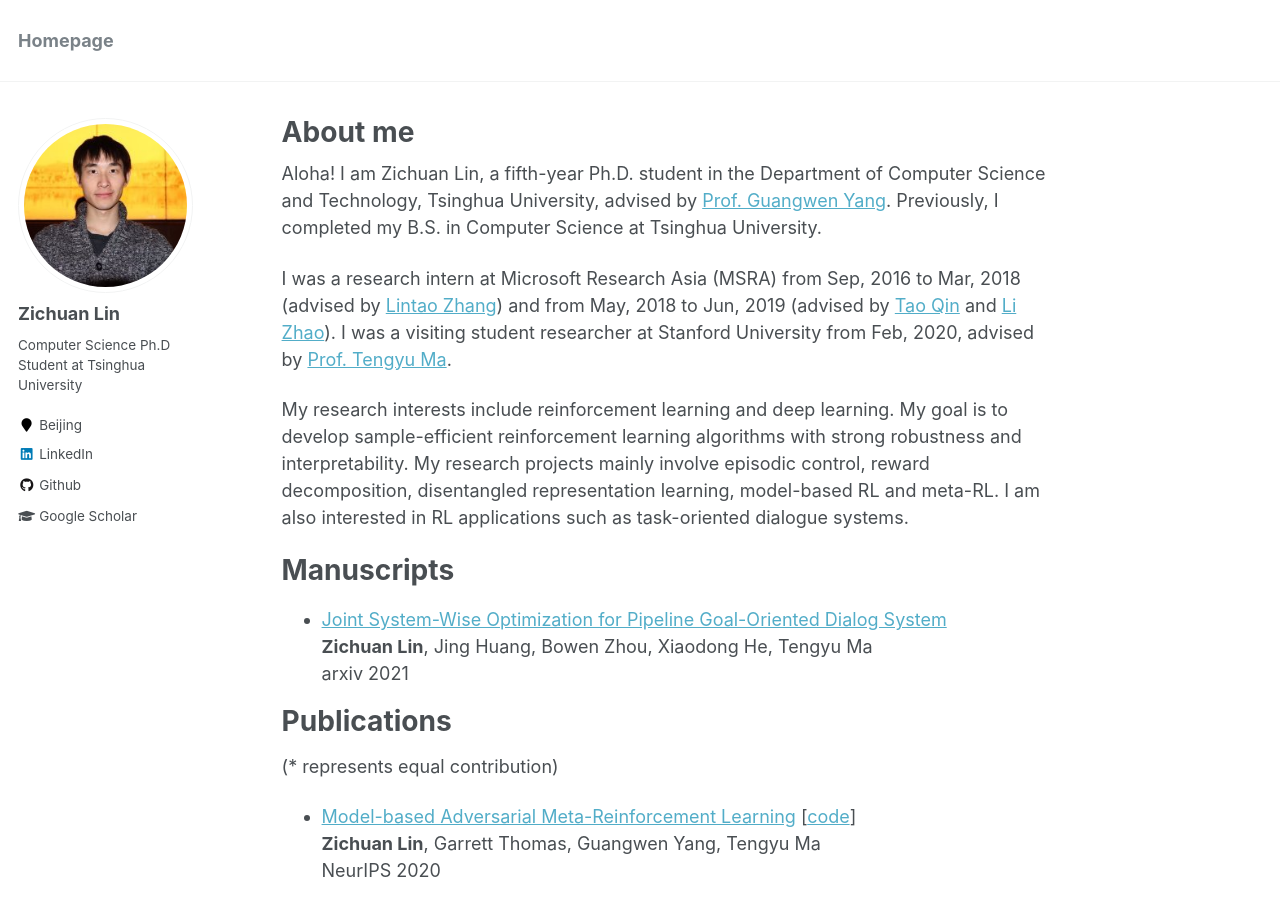
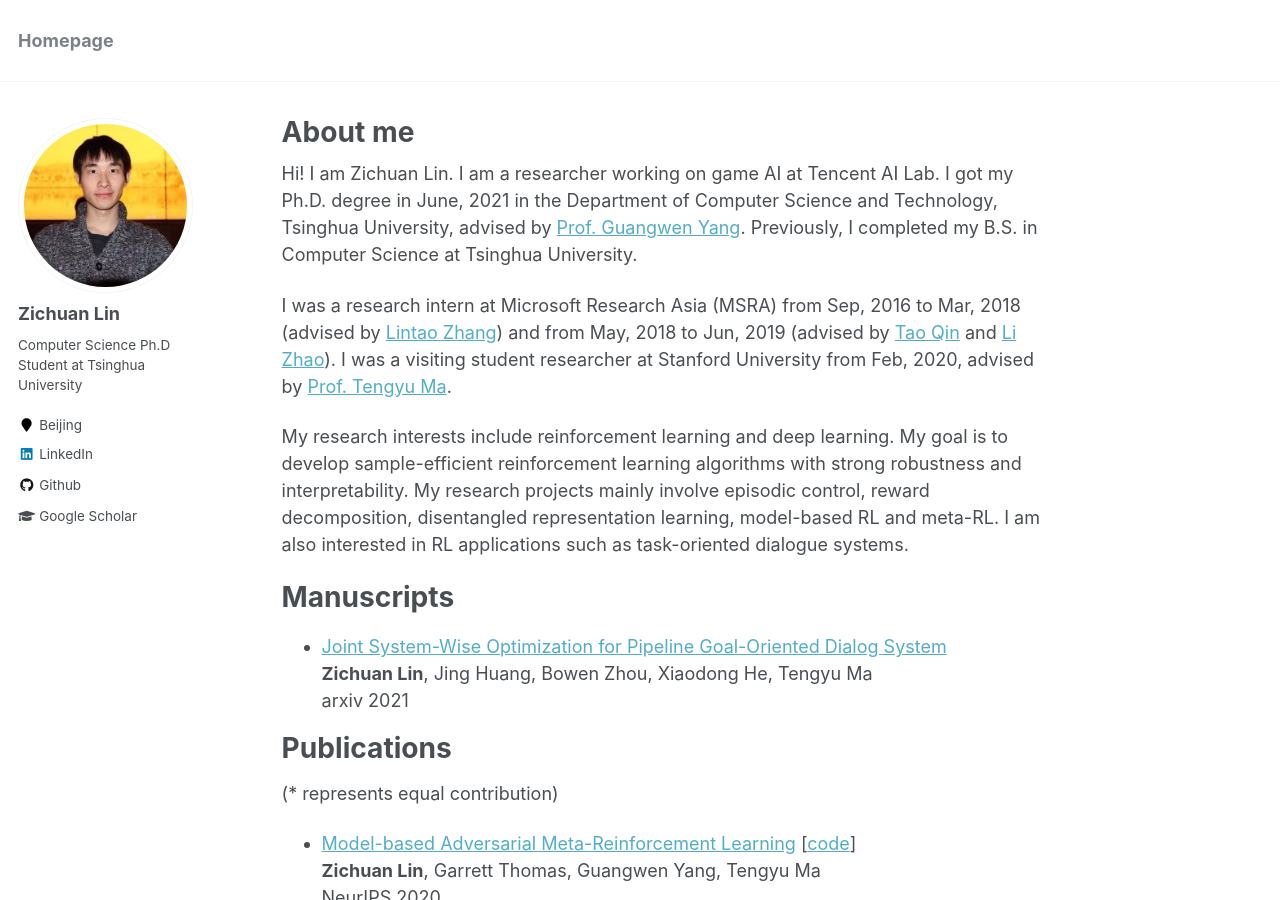
Before and after one commit to LinZichuan/linzichuan.github.io, a Jekyll site: the page built from _pages/about.md, in a window 1280 px wide and 900 px high. Built offline with Jekyll 4.4.1, drawn with Linux system fonts in a browser that asks for light colours; formulas are drawn with MathJax 3.

Commit message:
Update about.md

```diff
--- a/_pages/about.md
+++ b/_pages/about.md
@@ -8,7 +8,7 @@ redirect_from:
   - /about.html
 ---
 
-Aloha! I am Zichuan Lin, a fifth-year Ph.D. student in the Department of Computer Science and Technology, Tsinghua University, advised by [Prof. Guangwen Yang](http://www.cs.tsinghua.edu.cn/publish/csen/4623/2010/20101224195554390212530/20101224195554390212530_.html). Previously, I completed my B.S. in Computer Science at Tsinghua University.
+Hi! I am Zichuan Lin. I am a researcher working on game AI at Tencent AI Lab. I got my Ph.D. degree in June, 2021 in the Department of Computer Science and Technology, Tsinghua University, advised by [Prof. Guangwen Yang](http://www.cs.tsinghua.edu.cn/publish/csen/4623/2010/20101224195554390212530/20101224195554390212530_.html). Previously, I completed my B.S. in Computer Science at Tsinghua University.
 
 I was a research intern at Microsoft Research Asia (MSRA) from Sep, 2016 to Mar, 2018 (advised by [Lintao Zhang](https://www.microsoft.com/en-us/research/people/lintaoz/)) and from May, 2018 to Jun, 2019 (advised by [Tao Qin](https://www.microsoft.com/en-us/research/people/taoqin/) and [Li Zhao](https://www.microsoft.com/en-us/research/people/lizo/)). I was a visiting student researcher at Stanford University from Feb, 2020, advised by [Prof. Tengyu Ma](https://ai.stanford.edu/~tengyuma/).
 
```
